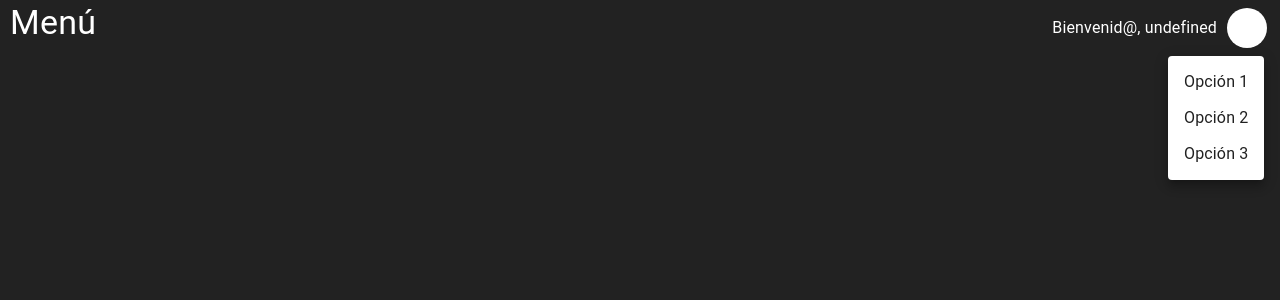
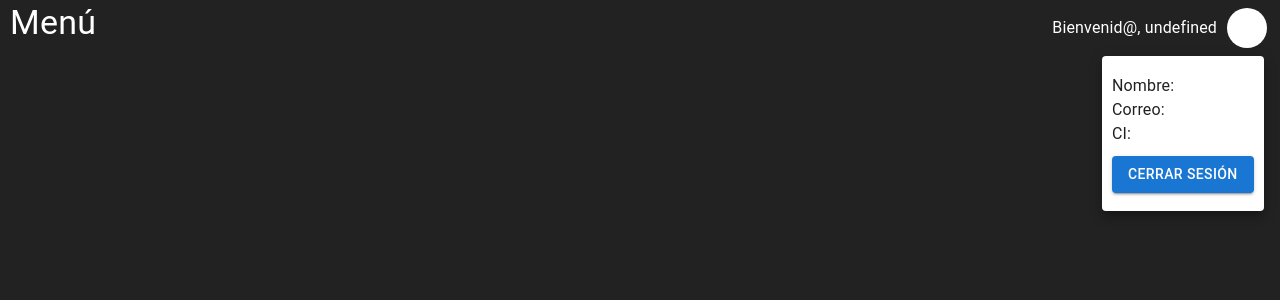
Before and after one commit to BradFernando/aplicativo-web-gastronomy, a Next.js app: page /menu in a window 1280 px wide. Both pictures are taken after a click on the button 1247 px from the left and 28 px from the top of the page. Shown: the top 300 px of the page. Built offline with nearby package versions, Linux system fonts and the light colour scheme.

Commit message:
El commit

```diff
--- a/pages/menu.tsx
+++ b/pages/menu.tsx
@@ -6,11 +6,14 @@ import Typography from '@mui/material/Typography';
 import { Global, css } from '@emotion/react';
 import Avatar from '@mui/material/Avatar';
 import Menu from '@mui/material/Menu';
-import MenuItem from '@mui/material/MenuItem';
 import IconButton from '@mui/material/IconButton';
+import Box from '@mui/material/Box';
+import Button from '@mui/material/Button';
 
 interface FormData {
   name?: string;
+  email?: string;
+  cedula?: string;
   // puedes agregar más campos aquí si es necesario
 }
 
@@ -37,6 +40,15 @@ export default function AccountMenu() {
 
   // Divide el nombre por espacios y toma el primer elemento
   const firstName = formData.name?.split(' ')[0];
+
+  // Función para manejar el cierre de sesión
+  const handleLogout = () => {
+    // Borra los datos del formulario del almacenamiento local
+    localStorage.removeItem('formData');
+
+    // Redirige al usuario a la página de inicio
+    window.location.href = '/';
+  };
 
   return (
     <>
@@ -66,9 +78,20 @@ export default function AccountMenu() {
           open={open}
           onClose={handleClose}
         >
-          <MenuItem onClick={handleClose}>Opción 1</MenuItem>
-          <MenuItem onClick={handleClose}>Opción 2</MenuItem>
-          <MenuItem onClick={handleClose}>Opción 3</MenuItem>
+          <Box sx={{ padding: '10px' }}>
+            <Typography variant="body1" component="p">
+              Nombre: {formData.name}
+            </Typography>
+            <Typography variant="body1" component="p">
+              Correo: {formData.email}
+            </Typography>
+            <Typography variant="body1" component="p">
+              CI: {formData.cedula}
+            </Typography>
+            <Button onClick={handleLogout} color="primary" variant="contained" style={{ marginTop: '10px' }}>
+              Cerrar sesión
+            </Button>
+          </Box>
         </Menu>
       </div>
     </>
```
